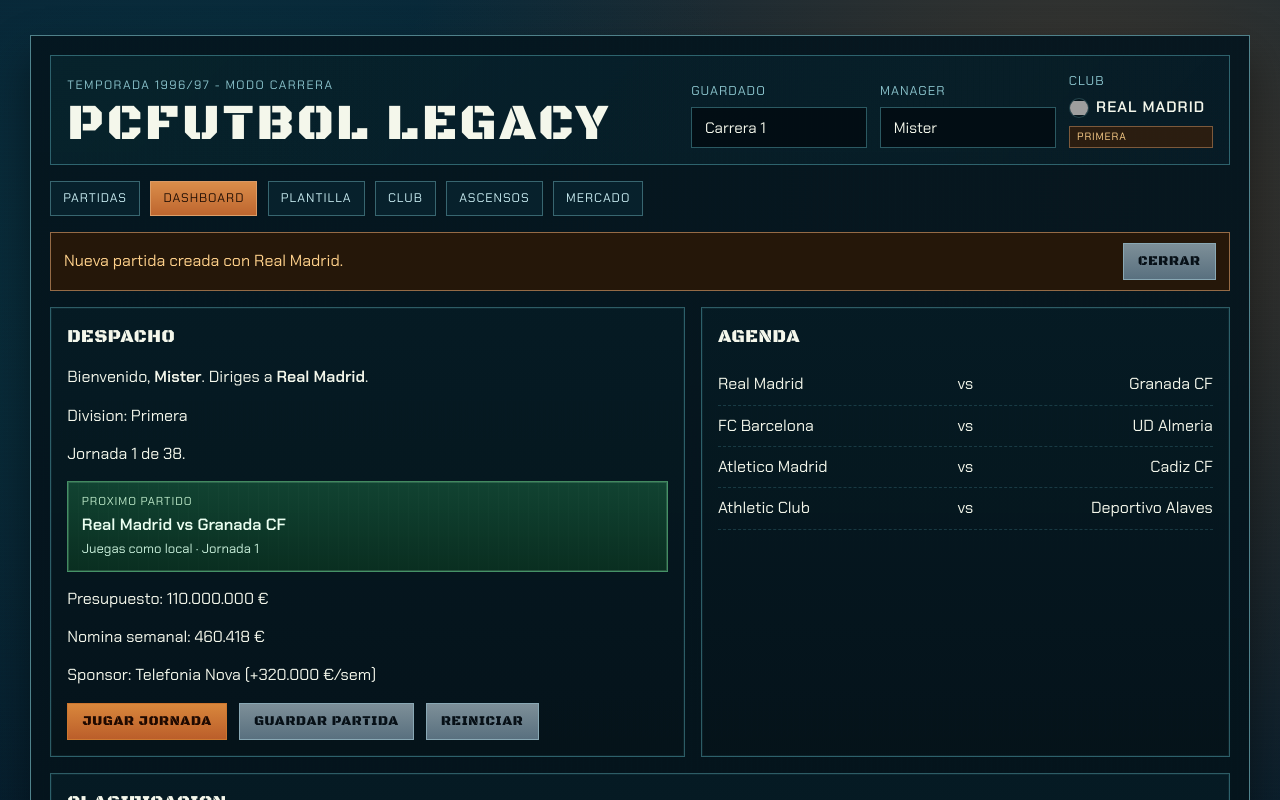
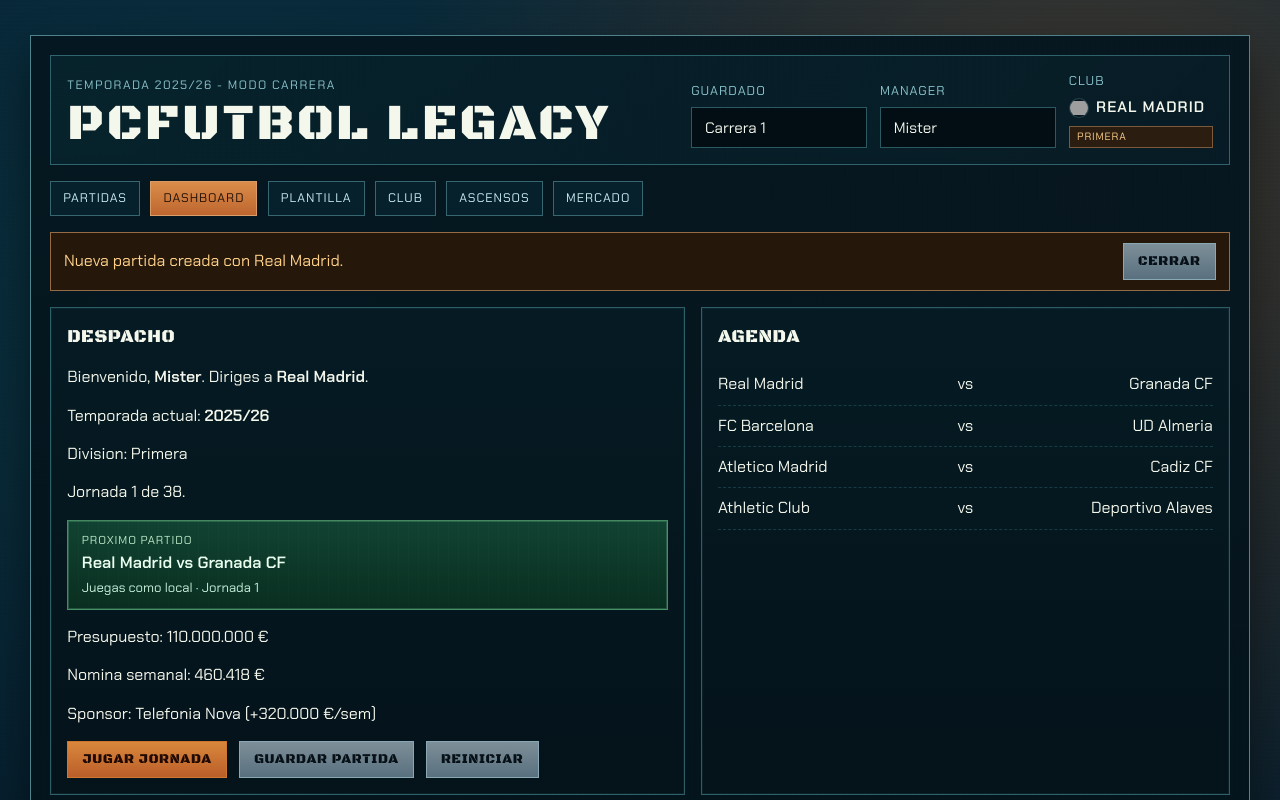
Before and after one commit to danielviorreta/pcfutbol, a React (Vite) app: page /#/games in a window 1280 px wide. Both pictures are taken after a click on the button "CREAR CARRERA". Shown: the top 800 px of the page. Built offline with nearby package versions, Linux system fonts and the light colour scheme; grey boxes are pictures that could not be loaded.

Commit message:
mostrar e incrementar temporada

```diff
--- a/src/App.tsx
+++ b/src/App.tsx
@@ -10,6 +10,11 @@
 import { ClubBadge } from './components/ClubBadge'
 import './App.css'
 
+function formatSeasonLabel(startYear: number): string {
+  const nextShortYear = String((startYear + 1) % 100).padStart(2, '0')
+  return `${startYear}/${nextShortYear}`
+}
+
 function App() {
   const { game, setManagerName, setSaveName, clearNotice, notice, managerTeam } = useGame()
 
@@ -17,7 +22,7 @@
     <main className="game-shell">
       <header className="top-bar">
         <div>
-          <p className="eyebrow">Temporada 1996/97 - Modo Carrera</p>
+          <p className="eyebrow">Temporada {formatSeasonLabel(game?.seasonStartYear ?? 2025)} - Modo Carrera</p>
           <h1>PCFutbol Legacy</h1>
         </div>
         {game && managerTeam ? (
--- a/src/engine/persistence.ts
+++ b/src/engine/persistence.ts
@@ -7,6 +7,7 @@
 
 const STORAGE_KEY = 'pcfutbol-legacy-saves'
 const LEGACY_STORAGE_KEY = 'pcfutbol-legacy-save'
+const DEFAULT_SEASON_START_YEAR = 2025
 
 const SEGUNDA_REGIONAL_GROUPS: Record<string, 'Grupo 1' | 'Grupo 2'> = {
   lev: 'Grupo 2',
@@ -64,6 +65,7 @@
     saveName: `${legacy.managerName} - ${managerTeam?.name ?? 'Carrera'}`,
     createdAt: now,
     updatedAt: now,
+    seasonStartYear: DEFAULT_SEASON_START_YEAR,
     managerName: legacy.managerName,
     managerTeamId: legacy.managerTeamId,
     managerLineup: legacy.managerLineup,
@@ -81,6 +83,10 @@
 
   return {
     ...game,
+    seasonStartYear:
+      typeof (game as Partial<ManagerGameState>).seasonStartYear === 'number'
+        ? (game as Partial<ManagerGameState>).seasonStartYear as number
+        : DEFAULT_SEASON_START_YEAR,
     leagueState: {
       ...game.leagueState,
       promotionSummary: game.leagueState.promotionSummary ?? [],
--- a/src/pages/DashboardPage.tsx
+++ b/src/pages/DashboardPage.tsx
@@ -18,6 +18,11 @@
     currency: 'EUR',
     maximumFractionDigits: 0,
   }).format(value)
+}
+
+function formatSeasonLabel(startYear: number): string {
+  const nextShortYear = String((startYear + 1) % 100).padStart(2, '0')
+  return `${startYear}/${nextShortYear}`
 }
 
 function teamName(teamId: string, teams: { id: string; name: string }[]): string {
@@ -104,6 +109,7 @@
           Bienvenido, <strong>{managerName || 'Mister'}</strong>. Diriges a{' '}
           <strong>{managerTeam.name}</strong>.
         </p>
+        <p>Temporada actual: <strong>{formatSeasonLabel(game.seasonStartYear)}</strong></p>
         <p>Division: {managerTeam.division}{managerTeam.group ? ` - ${managerTeam.group}` : ''}</p>
         <p>
           Jornada {Math.min(leagueState.currentRound, leagueState.totalRounds)} de{' '}
--- a/src/state/gameState.tsx
+++ b/src/state/gameState.tsx
@@ -81,6 +81,7 @@
 }
 
 const GameContext = createContext<GameContextValue | null>(null)
+const DEFAULT_SEASON_START_YEAR = 2025
 
 function getManagerTeam(game: ManagerGameState | null): Team | null {
   if (!game) {
@@ -101,6 +102,7 @@
     saveName: input.saveName.trim() || `${input.managerName.trim() || 'Mister'} - ${managerTeam.name}`,
     createdAt: now,
     updatedAt: now,
+    seasonStartYear: DEFAULT_SEASON_START_YEAR,
     managerName: input.managerName.trim() || 'Mister',
     managerTeamId: managerTeam.id,
     managerLineup: getDefaultLineup(managerTeam),
@@ -616,6 +618,7 @@
         managerTeamId: prev.managerTeamId,
         managerLineup: prev.managerLineup,
       })
+      const seasonRolledOver = simulatedState.currentRound > simulatedState.totalRounds
 
       const { nextState, headlines } = applyWeeklyClubManagement(simulatedState)
       const withWeeklyNews = {
@@ -628,6 +631,7 @@
 
       return {
         ...prev,
+        seasonStartYear: seasonRolledOver ? prev.seasonStartYear + 1 : prev.seasonStartYear,
         leagueState: withWeeklyNews,
         managerLineup: normalizeLineup(nextManagerTeam, prev.managerLineup),
       }
@@ -688,6 +692,7 @@
       managerTeamId: game.managerTeamId,
       managerLineup: game.managerLineup,
     })
+    const seasonRolledOver = simulatedState.currentRound > simulatedState.totalRounds
 
     const { nextState, headlines } = applyWeeklyClubManagement(simulatedState)
     const withWeeklyNews = {
@@ -701,6 +706,7 @@
     const nextGame: ManagerGameState = {
       ...game,
       updatedAt: new Date().toISOString(),
+      seasonStartYear: seasonRolledOver ? game.seasonStartYear + 1 : game.seasonStartYear,
       leagueState: withWeeklyNews,
       managerLineup: normalizeLineup(nextManagerTeam, game.managerLineup),
     }
--- a/src/types/game.ts
+++ b/src/types/game.ts
@@ -232,6 +232,7 @@
   saveName: string
   createdAt: string
   updatedAt: string
+  seasonStartYear: number
   managerName: string
   managerTeamId: string
   managerLineup: string[]
```
